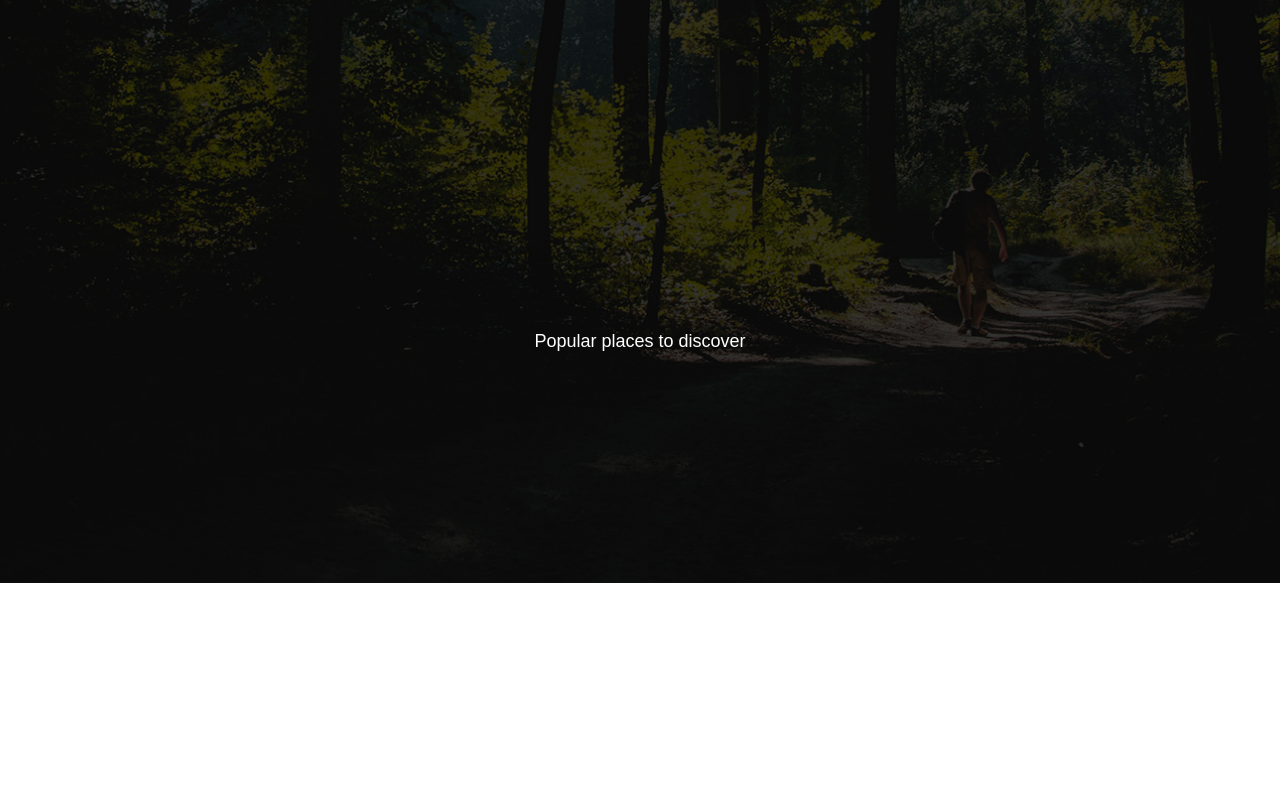
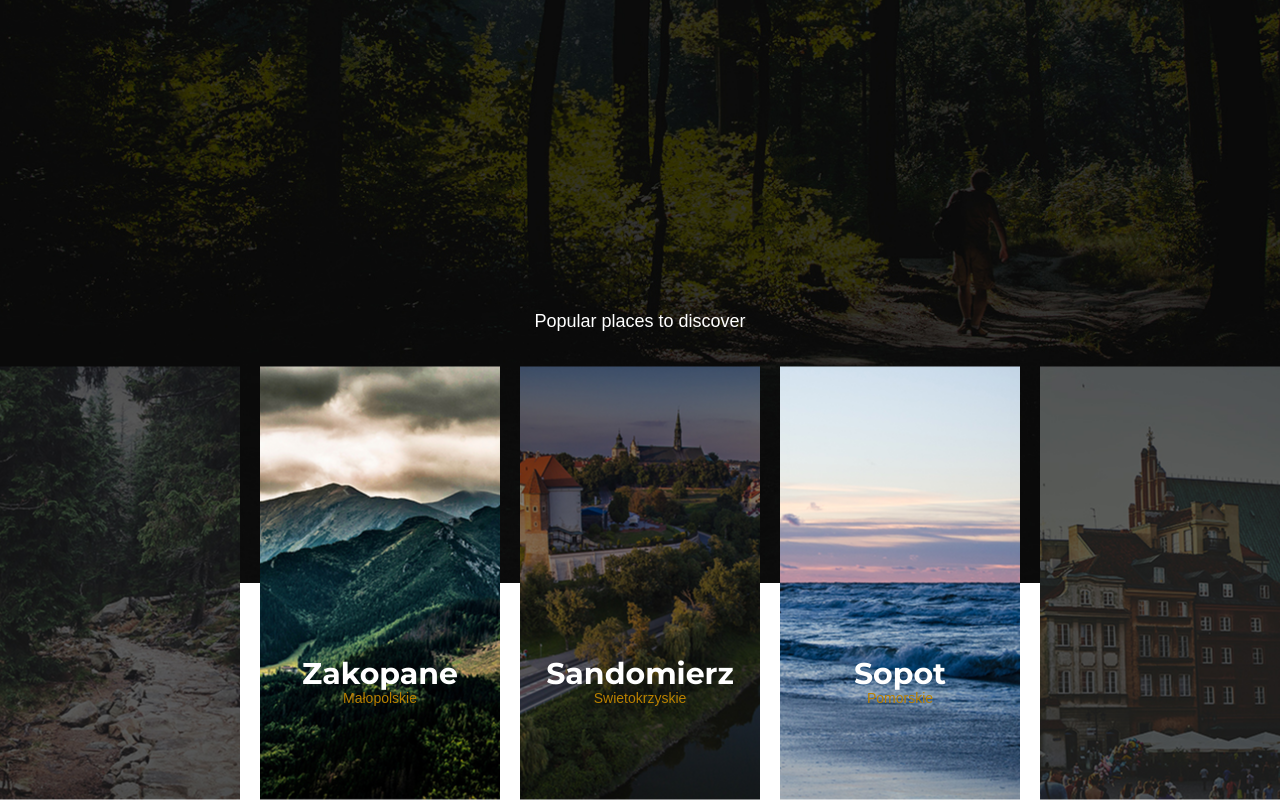
Before and after one commit to Unnod/Polind, a website: page app/index.html in a window 1280 px wide. Shown: the part 617-1417 px from the top of the page. Before the commit the page ends 1200 px from the top, so only its background shows below. Drawn offline with nearby package versions, Linux system fonts and the light colour scheme; files that its build step writes are made by us from their sources.

Commit message:
update header

```diff
--- a/app/index.html
+++ b/app/index.html
@@ -61,6 +61,53 @@
                 Popular places to discover
             </div>
         </div>
+        <div class="header__items">
+            <div class="header__item" style="background-image: url(images/header/item1.jpg);">
+
+            </div>
+            <div class="header__item" style="background-image: url(images/header/item2.jpg);">
+                <div class="header__item-info">
+                    <div class="header__item-title">
+                        Zakopane
+                    </div>
+                    <div class="header__item-text">
+                        Małopolskie
+                    </div>
+                </div>
+                <div class="header__item-link">
+                    <a href="#">VIEW OFFERS</a>
+                </div>
+            </div>
+            <div class="header__item" style="background-image: url(images/header/item3.jpg);">
+                <div class="header__item-info">
+                    <div class="header__item-title">
+                        Sandomierz
+                    </div>
+                    <div class="header__item-text">
+                        Swietokrzyskie
+                    </div>
+                </div>
+                <div class="header__item-link">
+                    <a href="#">VIEW OFFERS</a>
+                </div>
+            </div>
+            <div class="header__item" style="background-image: url(images/header/item4.jpg);">
+                <div class="header__item-info">
+                    <div class="header__item-title">
+                        Sopot
+                    </div>
+                    <div class="header__item-text">
+                        Pomorskie
+                    </div>
+                </div>
+                <div class="header__item-link">
+                    <a href="#">VIEW OFFERS</a>
+                </div>
+            </div>
+            <div class="header__item" style="background-image: url(images/header/item5.jpg);">
+
+            </div>
+        </div>
     </div>
 
 </header>
--- a/app/scss/_vars.scss
+++ b/app/scss/_vars.scss
@@ -1,4 +1,6 @@
 $orange: #ed6950;
+$btnt: #b98000;
+$btn: #ffc74a;
 
 
 
--- a/app/scss/style.scss
+++ b/app/scss/style.scss
@@ -9,6 +9,7 @@
     background-size: cover;
     background-repeat: no-repeat;
     background-position: center center;
+    position: relative;
     &__menu{
         display: flex;
         justify-content: space-between;
@@ -49,7 +50,7 @@
             font-size: 14px;
             text-transform: uppercase;
             @include f700;
-            color: #b98000;
+            color: $btnt;
             padding: 21px 5px 15px;
             border-radius: 30px;
             background-color: #ffc74a;
@@ -59,9 +60,79 @@
     &__down-title{
         flex: 0 0 auto;
         font-size: 18px;
-        margin-bottom: 230px;
+        margin-bottom: 250px;
     }
+    &__items{
+        margin-left: -40px;
+        width: 100%;
+        position: absolute;
+        display: flex;
+        justify-content: space-between;
+        bottom: 0;
+        transform: translateY(50%);
+    }
+    &__item{
+        padding: 10px;
+        background-position: center center;
+        background-repeat: no-repeat;
+        background-size: cover;
+        width: 100%;
+        align-items: center;
+        display: flex;
+        flex-direction: column;
+        justify-content: flex-end;
+        height: 433px;
+        text-align: center;
+        &:hover{
+            .header__item-link{
+                a{
+                   padding: 20px 10px;
+                    height: auto;
+                    margin-bottom: 40px;
+                }
+            }
+            .header__item-title{
+                font-size: 38px;
+                line-height: 38px;
+            }
+        }
+        & + .header__item{
+            margin-left: 20px;
+        }
+        &-title{
+            font-size: 30px;
+            @include f700;
+            color: #fff;
 
+        }
+        &-text{
+            font-size: 14px;
+            color: $btnt;
+        }
+        &-info{
+            margin-bottom: 60px;
+        }
+        &-link{
+            display: inline-block;
+            max-width: 215px;
+            width: 100%;
+            a{
+                text-transform: uppercase;
+                height: 0;
+                padding: 0;
+                transition: all .3s;
+                display: block;
+                font-size: 14px;
+                @include f700;
+                color: $btnt;
+                overflow: hidden;
+                border-radius: 30px;
+                margin-bottom: 20px;
+                background-color: $btn;
+            }
+
+        }
+    }
 }
 
 
@@ -81,7 +152,16 @@
         margin-right: 50px;
     }
     a{
+        transition: all .3s;
         font-size: 18px;
+        padding: 10px 15px;
+        border: 1px solid transparent ;
+        border-radius: 30px;
+    }
+    li:hover{
+        a{
+            border-color: $btn;
+        }
     }
 }
 
```
Also changed, not shown: app/images/header/item1.jpg (added), app/images/header/item2.jpg (added), app/images/header/item3.jpg (added), app/images/header/item4.jpg (added), app/images/header/item5.jpg (added).
